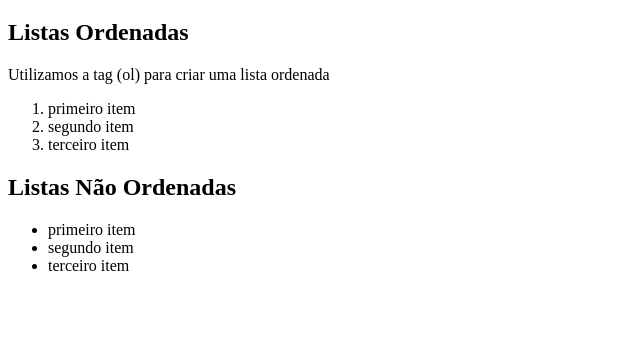
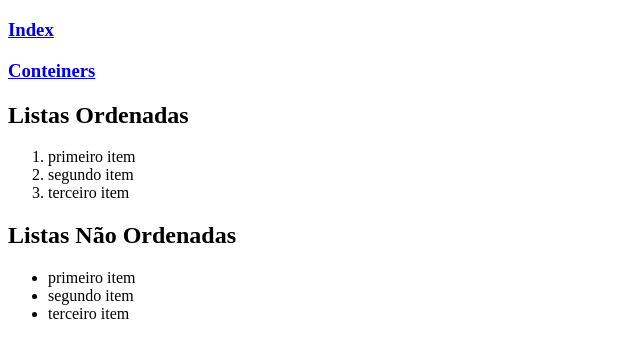
Before and after one commit to Fabio-Daniell/HTML, a plain HTML site: page Listas.html in a window 1280 px wide. Shown: the part 61-418 px from the top of the page, without its empty margins (0-640 px from the left). Drawn offline with Linux system fonts and the light colour scheme.

Commit message:
Docs: atualizacao

```diff
--- a/Listas.html
+++ b/Listas.html
@@ -9,12 +9,16 @@
     <div>
         <header>
             <h1>Listas</h1>
+            <nav>
+                <h3><a href="./index.html" title="Ir para o site index">Index</a></h3>
+                <h3><a href="./conteiners.html" title="Ir para o site conteiners">Conteiners</a></h3>
+            </nav>
         </header>
 
         <main>
             <section>
                 <h2>Listas Ordenadas</h2>
-                <p>Utilizamos a tag (ol) para criar uma lista ordenada</p>
+
                 <ol>
                     <li>primeiro item</li>
                     <li>segundo item</li>
@@ -24,6 +28,7 @@
 
             <section>
                 <h2>Listas Não Ordenadas</h2>
+
                 <ul>
                     <li>primeiro item</li>
                     <li>segundo item</li>
```
